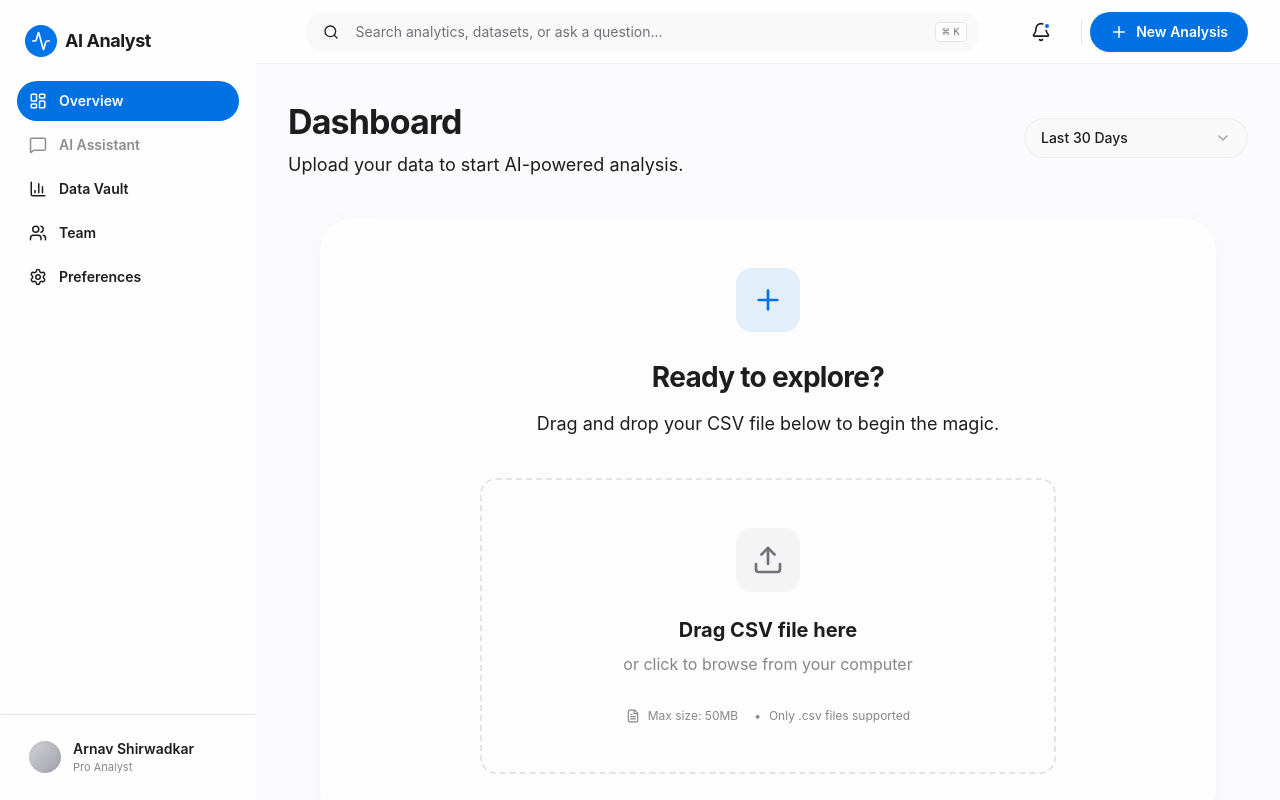
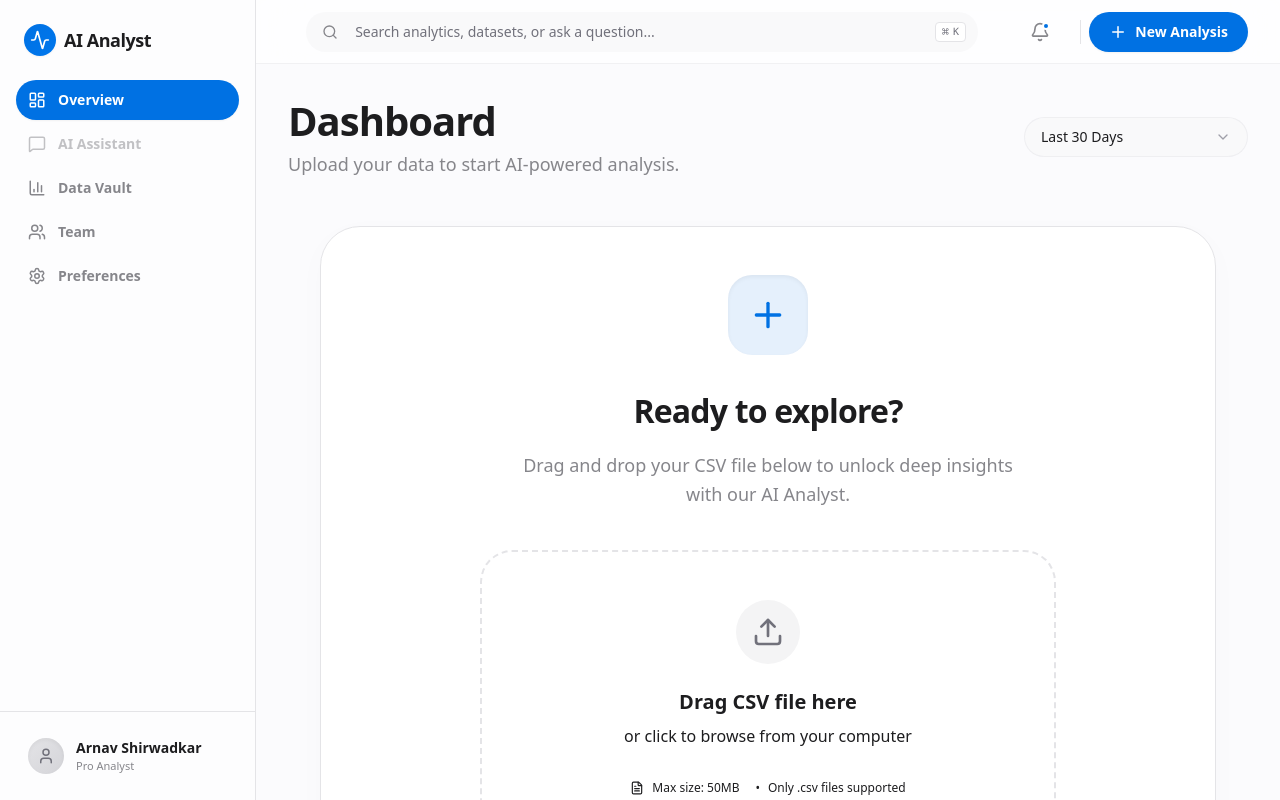
Before and after one commit to arnavps/AI-Data-Analyst-Dashboard, a Next.js app: page /dashboard in a window 1280 px wide. Built offline with nearby package versions, Linux system fonts and the light colour scheme.

Commit message:
implement dashboard visualization components and metrics grid for data analysis dashboard

```diff
--- a/app/dashboard/page.tsx
+++ b/app/dashboard/page.tsx
@@ -20,7 +20,8 @@ import {
   Bell,
   Plus,
   TrendingUp,
-  MessageSquare
+  MessageSquare,
+  User
 } from "lucide-react";
 
 export default function Home() {
@@ -43,9 +44,9 @@ export default function Home() {
   };
 
   return (
-    <div className="flex h-screen bg-[#FBFBFD] overflow-hidden text-[#1D1D1F]">
+    <div className="flex h-screen bg-apple-bg dark:bg-apple-bg-dark overflow-hidden font-sans transition-colors duration-500 text-[#1D1D1F] dark:text-zinc-100">
       {/* Sidebar */}
-      <aside className="w-64 border-r border-zinc-200 dark:border-zinc-800 flex flex-col glass z-20">
+      <aside className="w-64 border-r border-zinc-200 dark:border-zinc-800 flex flex-col bg-white/50 dark:bg-apple-bg-dark z-20">
         <div className="p-6">
           <div className="flex items-center space-x-2">
             <div className="h-8 w-8 rounded-lg bg-gradient-to-br from-apple-blue to-[#0077ED] flex items-center justify-center shadow-subtle">
@@ -89,27 +90,29 @@ export default function Home() {
           />
         </nav>
 
-        <div className="p-4 border-t border-zinc-200 dark:border-zinc-800">
-          <div className="flex items-center space-x-3 px-3 py-2 rounded-lg hover:bg-zinc-100 dark:hover:bg-zinc-800 transition-colors cursor-pointer">
-            <div className="h-8 w-8 rounded-full bg-gradient-to-br from-zinc-300 to-zinc-400 overflow-hidden shadow-inner" />
+        <div className="p-4 border-t border-zinc-200 dark:border-white/5">
+          <div className="flex items-center space-x-3 px-3 py-2.5 rounded-xl hover:bg-zinc-100 dark:hover:bg-white/10 transition-all cursor-pointer group">
+            <div className="h-9 w-9 rounded-full bg-gradient-to-br from-zinc-200 to-zinc-300 dark:from-zinc-700 dark:to-zinc-800 overflow-hidden shadow-inner flex items-center justify-center">
+              <User size={18} className="text-zinc-500 dark:text-zinc-400" />
+            </div>
             <div className="flex-1 min-w-0">
-              <p className="text-sm font-semibold truncate">Arnav Shirwadkar</p>
-              <p className="text-[11px] text-[#86868B] truncate">Pro Analyst</p>
+              <p className="text-sm font-bold truncate dark:text-white">Arnav Shirwadkar</p>
+              <p className="text-[11px] text-apple-text-secondary truncate font-medium">Pro Analyst</p>
             </div>
           </div>
         </div>
       </aside>
 
       {/* Main Content */}
-      <main className="flex-1 flex flex-col overflow-hidden relative">
+      <main className="flex-1 flex flex-col overflow-hidden relative bg-[#FBFBFD] dark:bg-[#161617] transition-colors duration-500">
         {/* Header */}
-        <header className="h-16 border-b border-zinc-200/50 flex items-center justify-between px-8 bg-white/70 backdrop-blur-xl z-30 dark:border-zinc-800/50 dark:bg-zinc-900/70">
+        <header className="h-16 border-b border-zinc-200/50 flex items-center justify-between px-8 bg-white/70 backdrop-blur-xl z-30 dark:border-white/5 dark:bg-[#161617]/70">
           <div className="flex-1 max-w-2xl mx-auto">
             <div className="relative group">
               <Search className="absolute left-4 top-1/2 -translate-y-1/2 text-apple-text-secondary h-4 w-4 transition-colors group-focus-within:text-apple-blue" />
               <Input
                 placeholder="Search analytics, datasets, or ask a question..."
-                className="pl-12 bg-zinc-100/50 border-transparent focus-visible:bg-white rounded-2xl transition-all shadow-none focus-visible:shadow-subtle"
+                className="pl-12 bg-zinc-100/50 border-transparent focus-visible:bg-white dark:bg-[#1C1C1E]/50 dark:focus-visible:bg-[#1C1C1E] rounded-2xl transition-all shadow-none focus-visible:shadow-subtle"
               />
               <div className="absolute right-3 top-1/2 -translate-y-1/2 flex items-center space-x-1">
                 <kbd className="hidden sm:inline-flex h-5 select-none items-center gap-1 rounded border border-zinc-200 bg-white px-1.5 font-mono text-[10px] font-medium text-zinc-500 opacity-100 dark:border-zinc-700 dark:bg-zinc-800">
@@ -122,7 +125,7 @@ export default function Home() {
           <div className="flex items-center space-x-3 ml-6">
             <button className="h-10 w-10 flex items-center justify-center rounded-xl text-apple-text-secondary hover:bg-zinc-100 dark:hover:bg-zinc-800 transition-all hover:text-apple-text-primary relative">
               <Bell size={20} />
-              <span className="absolute top-2.5 right-2.5 h-2 w-2 rounded-full bg-apple-blue border-2 border-white dark:border-zinc-900" />
+              <span className="absolute top-2.5 right-2.5 h-2 w-2 rounded-full bg-apple-blue border-2 border-white dark:border-black" />
             </button>
             <div className="h-6 w-px bg-zinc-200 dark:bg-zinc-800 mx-2" />
             <Button size="sm" className="rounded-xl px-5 py-2.5 bg-apple-blue hover:bg-apple-blue-bright text-white shadow-subtle font-semibold text-sm">
@@ -140,12 +143,12 @@ export default function Home() {
                 initial={{ opacity: 0, y: 20 }}
                 animate={{ opacity: 1, y: 0 }}
                 exit={{ opacity: 0, y: -20 }}
-                className="h-full overflow-y-auto p-8 space-y-10"
+                className="h-full overflow-y-auto p-8 space-y-12 max-w-7xl mx-auto"
               >
                 <header className="flex items-center justify-between">
                   <div className="space-y-1">
-                    <h1 className="text-[34px] font-bold tracking-tight text-apple-text-primary dark:text-white">Dashboard</h1>
-                    <p className="text-apple-text-secondary text-lg">Upload your data to start AI-powered analysis.</p>
+                    <h1 className="text-[40px] font-bold tracking-tight text-apple-text-primary dark:text-white leading-tight">Dashboard</h1>
+                    <p className="text-apple-text-secondary text-lg font-medium">Upload your data to start AI-powered analysis.</p>
                   </div>
                   <div className="w-56">
                     <Select
@@ -156,13 +159,13 @@ export default function Home() {
                   </div>
                 </header>
 
-                <section className="bg-white/50 backdrop-blur-sm p-12 rounded-[32px] border border-white/40 shadow-[0_8px_32px_rgba(0,0,0,0.04)] text-center max-w-4xl mx-auto dark:bg-zinc-900/50 dark:border-zinc-800/50">
+                <section className="bg-white p-12 rounded-[40px] border border-zinc-200 shadow-[0_8px_32px_rgba(0,0,0,0.02)] text-center max-w-4xl mx-auto dark:bg-zinc-900/40 dark:border-white/5 backdrop-blur-md">
                   <div className="mb-10">
-                    <div className="h-16 w-16 bg-apple-blue/10 rounded-2xl flex items-center justify-center mx-auto mb-6 text-apple-blue">
-                      <Plus size={32} />
+                    <div className="h-20 w-20 bg-apple-blue/10 rounded-[24px] flex items-center justify-center mx-auto mb-8 text-apple-blue shadow-inner">
+                      <Plus size={40} />
                     </div>
-                    <h2 className="text-[28px] font-bold mb-3 tracking-tight dark:text-white">Ready to explore?</h2>
-                    <p className="text-apple-text-secondary text-lg">Drag and drop your CSV file below to begin the magic.</p>
+                    <h2 className="text-[32px] font-bold mb-4 tracking-tight dark:text-white">Ready to explore?</h2>
+                    <p className="text-apple-text-secondary text-lg font-medium max-w-lg mx-auto leading-relaxed">Drag and drop your CSV file below to unlock deep insights with our AI Analyst.</p>
                   </div>
                   <div className="max-w-xl mx-auto">
                     <FileUploader onSuccess={handleFileUploadSuccess} />
@@ -260,7 +263,7 @@ function NavItem({
         "flex items-center space-x-3 px-3 py-2.5 rounded-xl transition-all cursor-pointer group",
         active
           ? "bg-apple-blue text-white shadow-subtle"
-          : "text-apple-text-secondary hover:bg-zinc-100 hover:text-apple-text-primary",
+          : "text-apple-text-secondary hover:bg-zinc-100 hover:text-apple-text-primary dark:hover:bg-white/10 dark:hover:text-white",
         disabled && "opacity-50 cursor-not-allowed pointer-events-none"
       )}
     >
@@ -274,16 +277,16 @@ function NavItem({
 
 function StatCard({ title, value, trend, trendUp }: { title: string; value: string; trend: string; trendUp: boolean }) {
   return (
-    <Card className="rounded-2xl border-none shadow-[0_4px_24px_rgba(0,0,0,0.03)] bg-white dark:bg-zinc-900/50">
+    <Card className="rounded-[28px] border border-zinc-100 shadow-[0_4px_24px_rgba(0,0,0,0.02)] bg-white dark:bg-zinc-900/40 dark:border-white/5 transition-all hover:shadow-[0_8px_32px_rgba(0,0,0,0.04)]">
       <CardContent className="p-8">
-        <p className="text-[11px] font-bold text-apple-text-secondary uppercase tracking-[0.1em]">{title}</p>
-        <div className="flex items-end justify-between mt-3">
-          <h2 className="text-[34px] font-bold tracking-tight text-apple-text-primary dark:text-white leading-none">{value}</h2>
+        <p className="text-[11px] font-bold text-apple-text-secondary uppercase tracking-[0.12em] opacity-80">{title}</p>
+        <div className="flex items-end justify-between mt-4">
+          <h2 className="text-[36px] font-bold tracking-tight text-apple-text-primary dark:text-white leading-none">{value}</h2>
           <div className={cn(
-            "flex items-center text-[13px] font-bold px-3 py-1 rounded-full",
+            "flex items-center text-[13px] font-bold px-3 py-1.5 rounded-full shadow-sm",
             trendUp ? "text-success bg-success/10" : "text-error bg-error/10"
           )}>
-            <TrendingUp size={14} className={cn("mr-1", !trendUp && "rotate-180")} />
+            <TrendingUp size={14} className={cn("mr-1.5", !trendUp && "rotate-180")} />
             {trend}
           </div>
         </div>
--- a/app/globals.css
+++ b/app/globals.css
@@ -1,66 +1,70 @@
 @import "tailwindcss";
 
 @theme inline {
-  /* Colors */
+  /* Colors - Apple-Inspired Palette */
   --color-apple-blue: #0071E3;
   --color-apple-blue-bright: #0077ED;
-  --color-background: #FBFBFD;
-  --color-background-dark: #1D1D1F;
-  --color-surface: #FFFFFF;
-  --color-text-primary: #1D1D1F;
-  --color-text-secondary: #86868B;
-  --color-accent: #06C;
+  --color-apple-text-primary: #1D1D1F;
+  --color-apple-text-secondary: #86868B;
+
+  /* Backgrounds */
+  --color-apple-bg: #FBFBFD;
+  --color-apple-bg-dark: #161617;
+  --color-apple-surface: #FFFFFF;
+  --color-apple-surface-dark: #1C1C1E;
+  --color-apple-surface-elevated: #2C2C2E;
+
+  /* Accent Colors */
   --color-success: #34C759;
   --color-error: #FF3B30;
+  --color-warning: #FF9500;
+  --color-indigo: #5856D6;
 
   /* Typography Scale */
-  --font-size-xs: 13px;
-  --font-size-sm: 17px;
-  --font-size-base: 21px;
-  --font-size-lg: 28px;
-  --font-size-xl: 40px;
-  --font-size-2xl: 56px;
-
-  /* Spacing (4px base) */
-  --spacing-1: 4px;
-  --spacing-2: 8px;
-  --spacing-3: 12px;
-  --spacing-4: 16px;
-  --spacing-6: 24px;
-  --spacing-8: 32px;
-  --spacing-12: 48px;
-  --spacing-16: 64px;
-  --spacing-24: 96px;
+  --font-size-xs: 12px;
+  --font-size-sm: 14px;
+  --font-size-base: 16px;
+  --font-size-lg: 18px;
+  --font-size-xl: 24px;
+  --font-size-2xl: 32px;
+  --font-size-3xl: 48px;
 
   /* Border Radius */
   --radius-sm: 8px;
   --radius-md: 12px;
-  --radius-lg: 20px;
-  --radius-xl: 28px;
+  --radius-lg: 16px;
+  --radius-xl: 24px;
+  --radius-2xl: 32px;
+  --radius-3xl: 40px;
 
   /* Shadows */
-  --shadow-subtle: 0 1px 3px rgba(0, 0, 0, 0.04);
-  --shadow-card: 0 4px 16px rgba(0, 0, 0, 0.08);
-  --shadow-elevated: 0 12px 48px rgba(0, 0, 0, 0.12);
+  --shadow-subtle: 0 1px 2px rgba(0, 0, 0, 0.05);
+  --shadow-card: 0 4px 24px rgba(0, 0, 0, 0.04);
+  --shadow-elevated: 0 20px 40px rgba(0, 0, 0, 0.1);
 
-  /* Motion */
-  --animate-quick: duration-200 cubic-bezier(0.4, 0, 0.2, 1);
-  --animate-standard: duration-400 cubic-bezier(0.4, 0, 0.2, 1);
-  --animate-deliberate: duration-600 cubic-bezier(0.4, 0, 0.2, 1);
-  --animate-spin-slow: spin 8s linear infinite;
+  /* Animations */
+  --animate-standard: 400ms cubic-bezier(0.4, 0, 0.2, 1);
+  --animate-quick: 200ms cubic-bezier(0.4, 0, 0.2, 1);
 }
 
 :root {
   --background: #FBFBFD;
   --foreground: #1D1D1F;
-  --secondary: #86868B;
+}
+
+.dark {
+  --background: #161617;
+  --foreground: #F5F5F7;
+  --color-apple-text-primary: #F5F5F7;
+  --color-apple-text-secondary: #A1A1A6;
+  --color-apple-bg: #161617;
+  --color-apple-surface: #1C1C1E;
 }
 
 @media (prefers-color-scheme: dark) {
   :root {
-    --background: #1D1D1F;
-    --foreground: #FBFBFD;
-    --secondary: #86868B;
+    --background: #161617;
+    --foreground: #F5F5F7;
   }
 }
 
@@ -74,20 +78,20 @@ body {
 
 /* Glassmorphism utility */
 .glass {
-  background: rgba(255, 255, 255, 0.7);
-  backdrop-filter: blur(20px);
-  -webkit-backdrop-filter: blur(20px);
-  border: 1px solid rgba(255, 255, 255, 0.3);
+  background: rgba(255, 255, 255, 0.75);
+  backdrop-filter: blur(24px);
+  -webkit-backdrop-filter: blur(24px);
+  border: 1px solid rgba(255, 255, 255, 0.4);
 }
 
 .dark .glass {
-  background: rgba(29, 29, 31, 0.7);
-  border: 1px solid rgba(255, 255, 255, 0.1);
+  background: rgba(22, 22, 23, 0.75);
+  border: 1px solid rgba(255, 255, 255, 0.08);
 }
 
 /* Accessibility */
 *:focus-visible {
-  outline: 2px solid var(--color-apple-blue);
+  outline: 2px solid #0071E3;
   outline-offset: 2px;
 }
 
```
Also changed, not shown: app/components/dashboard/DashboardView.tsx (+19 -18 lines), app/components/dashboard/MetricGrid.tsx (+7 -7 lines), app/components/ui/ChartCard.tsx (+25 -25 lines), 1 other file (tests, documents, lock files or other folders).
